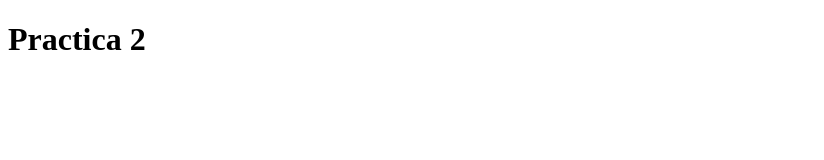
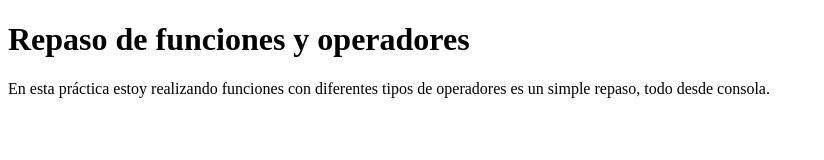
Before and after one commit to isbull/practice, a plain HTML site: page PracticeTwo/practice2.html in a window 1280 px wide. Shown: the whole page, without its empty margins (0-824 px from the left). Drawn offline with Linux system fonts and the light colour scheme.

Commit message:
Actualizacion html

```diff
--- a/PracticeTwo/practice2.html
+++ b/PracticeTwo/practice2.html
@@ -7,7 +7,14 @@
     <title>Practica 2</title>
 </head>
 <body>
-    <h1>Practica 2    </h1>
+   <header><h1>Repaso de funciones y operadores</h1></header>
+
+    <div>
+        <p>En esta práctica estoy realizando funciones con diferentes tipos de operadores
+            es un simple repaso, todo desde consola.
+        </p>
+
+    </div>
 
 </body>
 </html>
```
